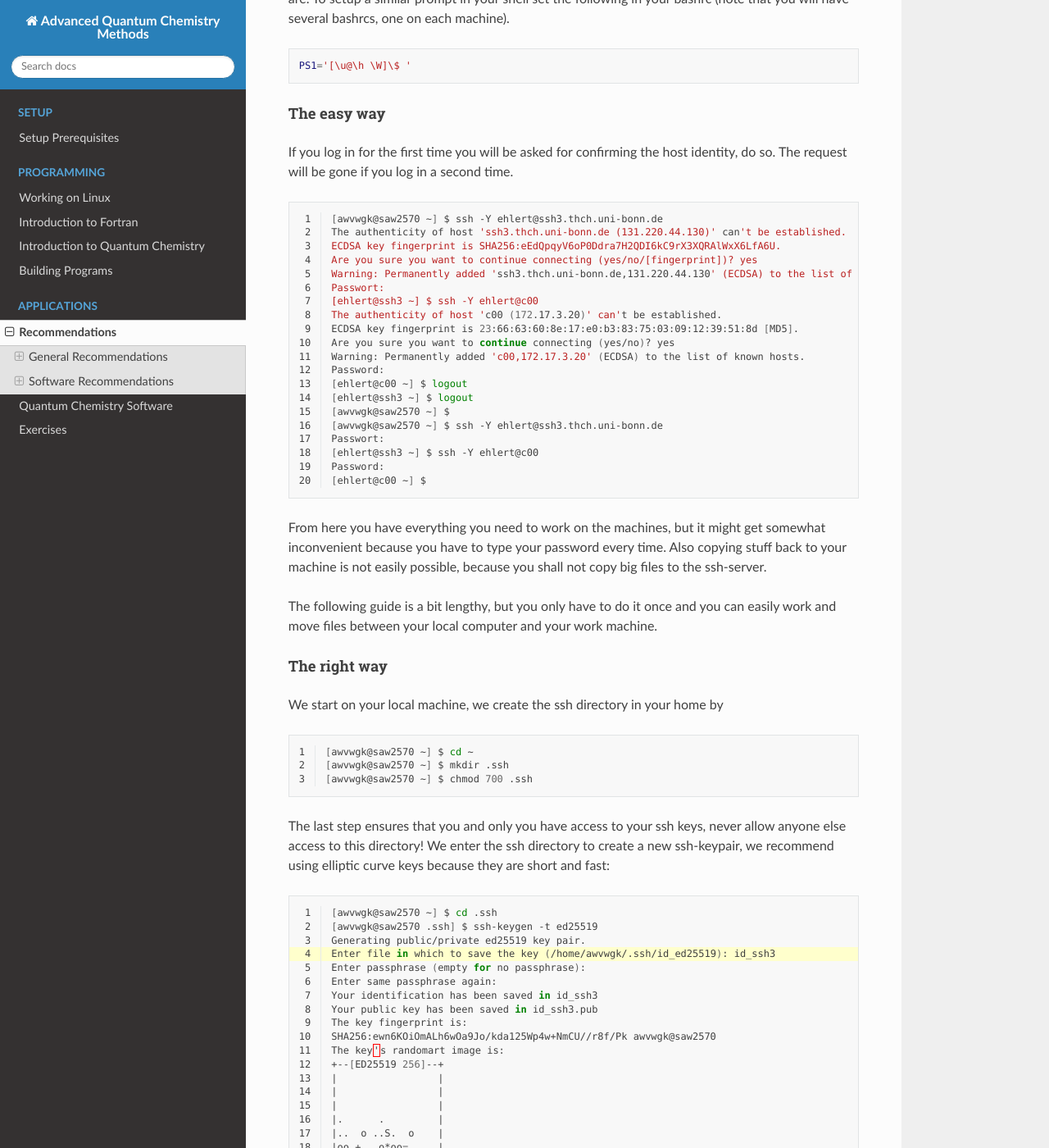
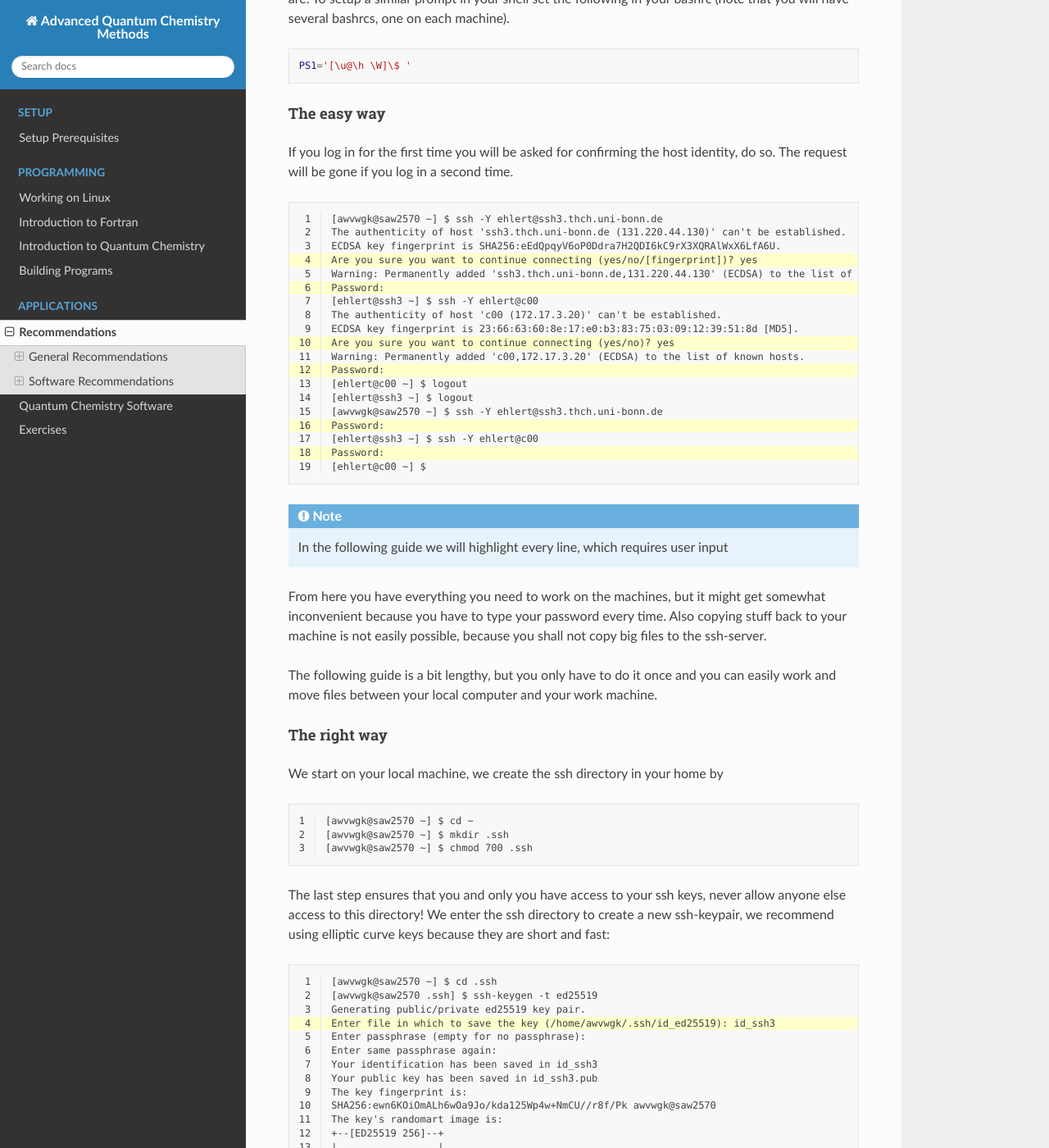
Before and after one commit to grimme-lab/qc2-teaching, a Sphinx documentation site: the page built from doc/recommendations_application-part.rst, in a window 1280 px wide and 1400 px high, scrolled down 1595 px. Shown: the whole window at 82% size. Built offline with Sphinx 7.4.7 and the Read the Docs theme 2.0.0, drawn with Linux system fonts in a browser that asks for light colours; some of the changed text lies outside the part shown.

Commit message:
Fix typos and whitespace errors

```diff
--- a/doc/recommendations_application-part.rst
+++ b/doc/recommendations_application-part.rst
@@ -67,15 +67,16 @@
 If you log in for the first time you will be asked for confirming the host identity, do so.
 The request will be gone if you log in a second time.
 
-.. code-block:: bash
+.. code-block:: none
    :linenos:
+   :emphasize-lines: 4, 6, 10, 12, 16, 18
 
    [awvwgk@saw2570 ~] $ ssh -Y ehlert@ssh3.thch.uni-bonn.de
    The authenticity of host 'ssh3.thch.uni-bonn.de (131.220.44.130)' can't be established.
    ECDSA key fingerprint is SHA256:eEdQpqyV6oP0Ddra7H2QDI6kC9rX3XQRAlWxX6LfA6U.
    Are you sure you want to continue connecting (yes/no/[fingerprint])? yes
    Warning: Permanently added 'ssh3.thch.uni-bonn.de,131.220.44.130' (ECDSA) to the list of known hosts.
-   Passwort:
+   Password:
    [ehlert@ssh3 ~] $ ssh -Y ehlert@c00
    The authenticity of host 'c00 (172.17.3.20)' can't be established.
    ECDSA key fingerprint is 23:66:63:60:8e:17:e0:b3:83:75:03:09:12:39:51:8d [MD5].
@@ -84,12 +85,15 @@
    Password:
    [ehlert@c00 ~] $ logout
    [ehlert@ssh3 ~] $ logout
-   [awvwgk@saw2570 ~] $
    [awvwgk@saw2570 ~] $ ssh -Y ehlert@ssh3.thch.uni-bonn.de
-   Passwort:
+   Password:
    [ehlert@ssh3 ~] $ ssh -Y ehlert@c00
    Password:
    [ehlert@c00 ~] $
+
+.. note::
+
+   In the following guide we will highlight every line, which requires user input
 
 From here you have everything you need to work on the machines, but it might get somewhat inconvenient because you have to type your password every time.
 Also copying stuff back to your machine is not easily possible, because you shall not copy big files to the ssh-server.
@@ -102,7 +106,7 @@
 
 We start on your local machine, we create the ssh directory in your home by
 
-.. code-block:: bash
+.. code-block:: none
    :linenos:
 
    [awvwgk@saw2570 ~] $ cd ~
@@ -112,7 +116,7 @@
 The last step ensures that you and only you have access to your ssh keys, never allow anyone else access to this directory!
 We enter the ssh directory to create a new ssh-keypair, we recommend using elliptic curve keys because they are short and fast:
 
-.. code-block:: bash
+.. code-block:: none
    :linenos:
    :emphasize-lines: 4
 
@@ -144,7 +148,7 @@
 
 Now we log in at the ssh-server to establish the new connection and setup the keypair.
 
-.. code-block:: bash
+.. code-block:: none
    :linenos:
    :emphasize-lines: 2, 6, 8
 
@@ -155,14 +159,14 @@
    ECDSA key fingerprint is SHA256:eEdQpqyV6oP0Ddra7H2QDI6kC9rX3XQRAlWxX6LfA6U.
    Are you sure you want to continue connecting (yes/no/[fingerprint])? yes
    Warning: Permanently added 'ssh3.thch.uni-bonn.de,131.220.44.130' (ECDSA) to the list of known hosts.
-   Passwort:
+   Password:
    [awvwgk@saw2570 .ssh] $
 
 The ssh-server will probably be unknown to your local machine, therefore, you have to add it to your known hosts list first, type yes when prompted in line 6.
 Since you log in for the first time, you have to provide your password in line 8, after line 2 was executed on the ssh-server your keypair has been authorized.
 We only executed a command on the ssh-server and ended the session afterwards, you can also log in interactively by
 
-.. code-block:: bash
+.. code-block:: none
    :linenos:
    :emphasize-lines: 4, 6, 10
 
@@ -171,7 +175,7 @@
    ECDSA key fingerprint is SHA256:eEdQpqyV6oP0Ddra7H2QDI6kC9rX3XQRAlWxX6LfA6U.
    Are you sure you want to continue connecting (yes/no/[fingerprint])? yes
    Warning: Permanently added 'ssh3.thch.uni-bonn.de,131.220.44.130' (ECDSA) to the list of known hosts.
-   Passwort:
+   Password:
    [ehlert@ssh3 ~] $ mkdir .ssh
    [ehlert@ssh3 ~] $ chmod 700 .ssh
    [ehlert@ssh3 ~] $ cd .ssh
```
Also changed, not shown: other parts of doc/recommendations_application-part.rst (+4 -4 lines).
